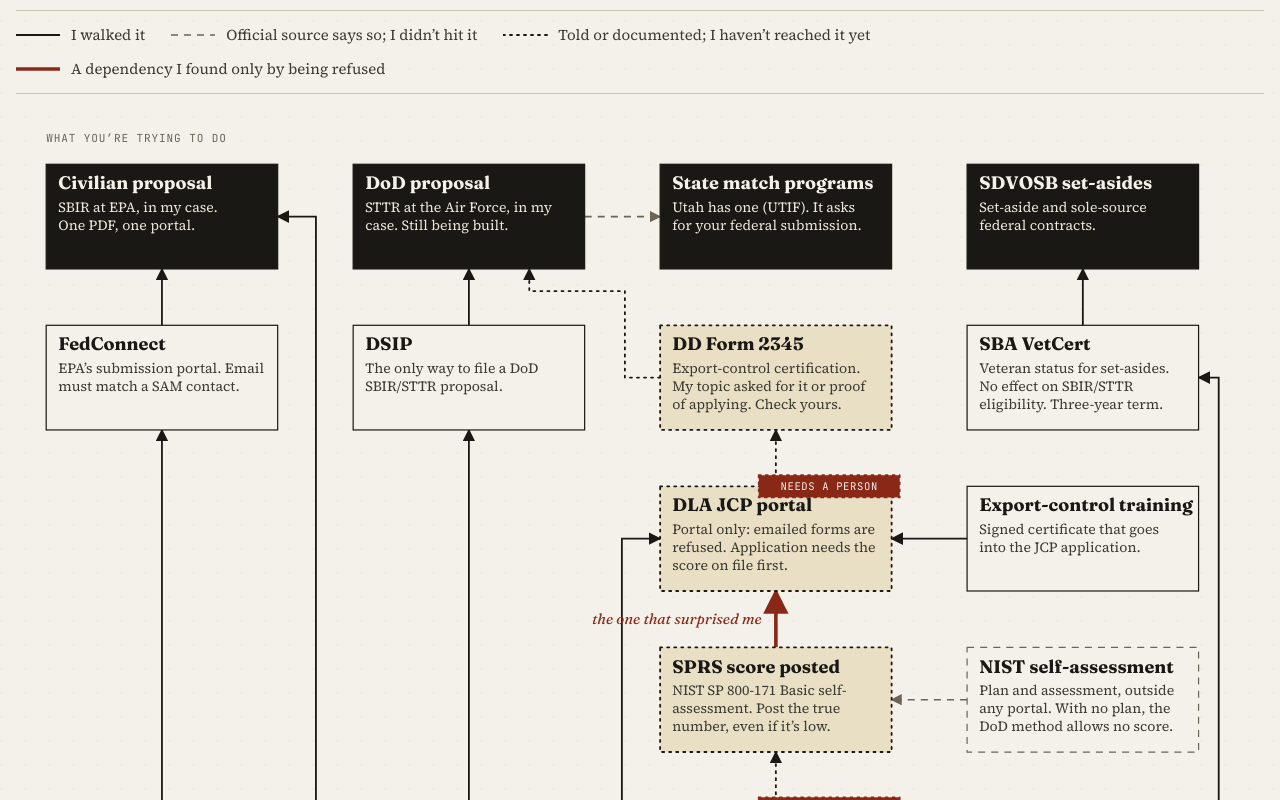
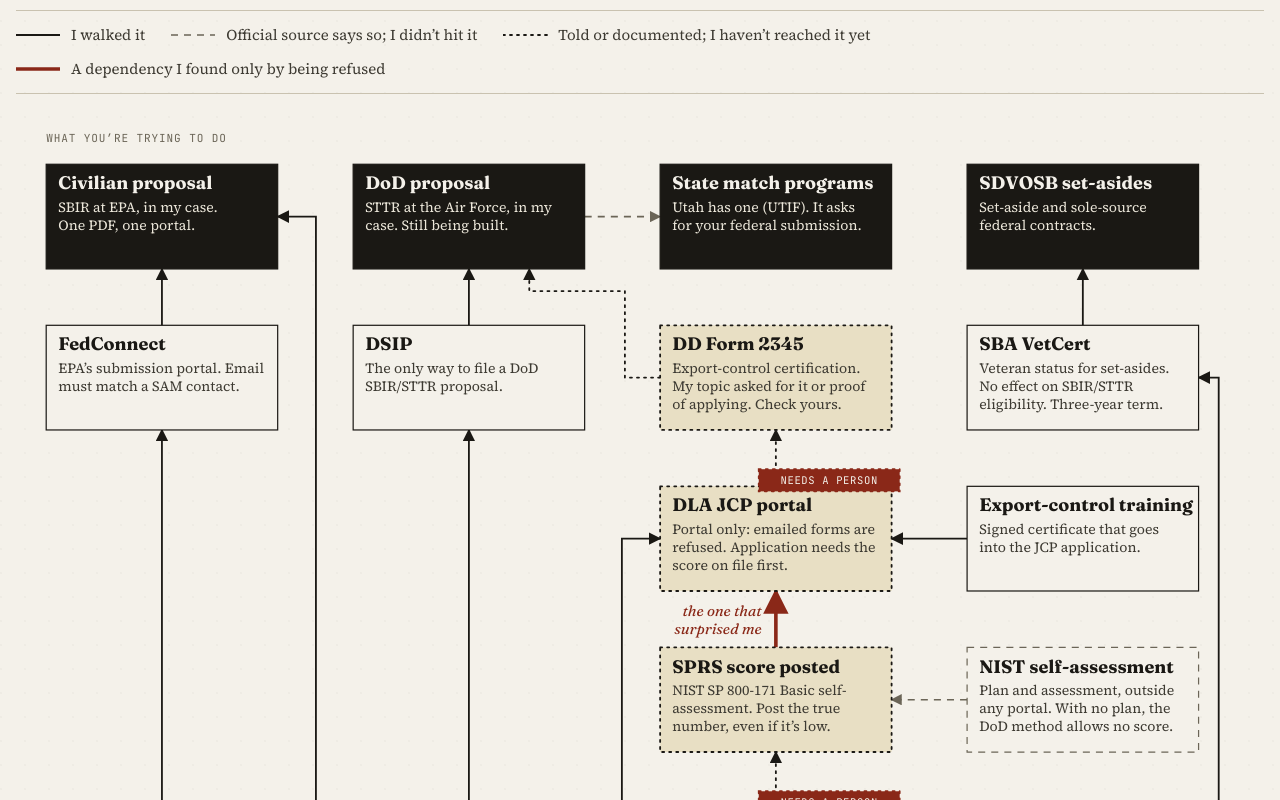
Before and after one commit to zknot-io/zknot-org-site, a plain HTML site: page public/log/the-map-behind-the-wall/index.html in a window 1280 px wide. Shown: the part 700-1500 px from the top of the page. Drawn offline with Linux system fonts and the light colour scheme.

Commit message:
log: map behind the wall, move the surprise label and person tags clear
Co-Authored-By: Claude Opus 5.5 <noreply@anthropic.com>

```diff
--- a/public/log/the-map-behind-the-wall/index.html
+++ b/public/log/the-map-behind-the-wall/index.html
@@ -159,7 +159,7 @@
 <text class="nl" x="652" y="407">Portal only: emailed forms are</text>
 <text class="nl" x="652" y="425">refused. Application needs the</text>
 <text class="nl" x="652" y="443">score on file first.</text>
-<g class="tag"><rect x="738" y="349" width="140" height="22"/><text x="808" y="364" text-anchor="middle">NEEDS A PERSON</text></g>
+<g class="tag"><rect x="738" y="343" width="140" height="22"/><text x="808" y="358" text-anchor="middle">NEEDS A PERSON</text></g>
 </g>
 <g class="n-walk"><rect x="945" y="360" width="230" height="104"/>
 <text class="nt" x="957" y="385">Export-control training</text>
@@ -183,7 +183,7 @@
 <text class="nl" x="652" y="727">Gateway to SPRS. Needs an</text>
 <text class="nl" x="652" y="745">administrator and a group for</text>
 <text class="nl" x="652" y="763">your CAGE code.</text>
-<g class="tag"><rect x="738" y="669" width="140" height="22"/><text x="808" y="684" text-anchor="middle">NEEDS A PERSON</text></g>
+<g class="tag"><rect x="738" y="663" width="140" height="22"/><text x="808" y="678" text-anchor="middle">NEEDS A PERSON</text></g>
 </g>
 <g class="n-walk"><rect x="335" y="680" width="230" height="104"/>
 <text class="nt" x="347" y="705">SBIR.gov firm registry</text>
@@ -210,7 +210,7 @@
 <text class="nl" x="722" y="1087">Your sign-in for SAM.gov, SBIR.gov and DSIP.</text>
 <text class="nl" x="722" y="1105">Create it first, on a company email address.</text>
 </g>
-<text class="wl" x="741.0" y="497.0" text-anchor="end">the one that surprised me</text>
+<text class="wl" x="741.0" y="489.0" text-anchor="end">the one that</text><text class="wl" x="741.0" y="507.0" text-anchor="end">surprised me</text>
 </svg>
 </div>
 <p class="hint">Swipe to see the whole map. The same order is written out below.</p>
```
